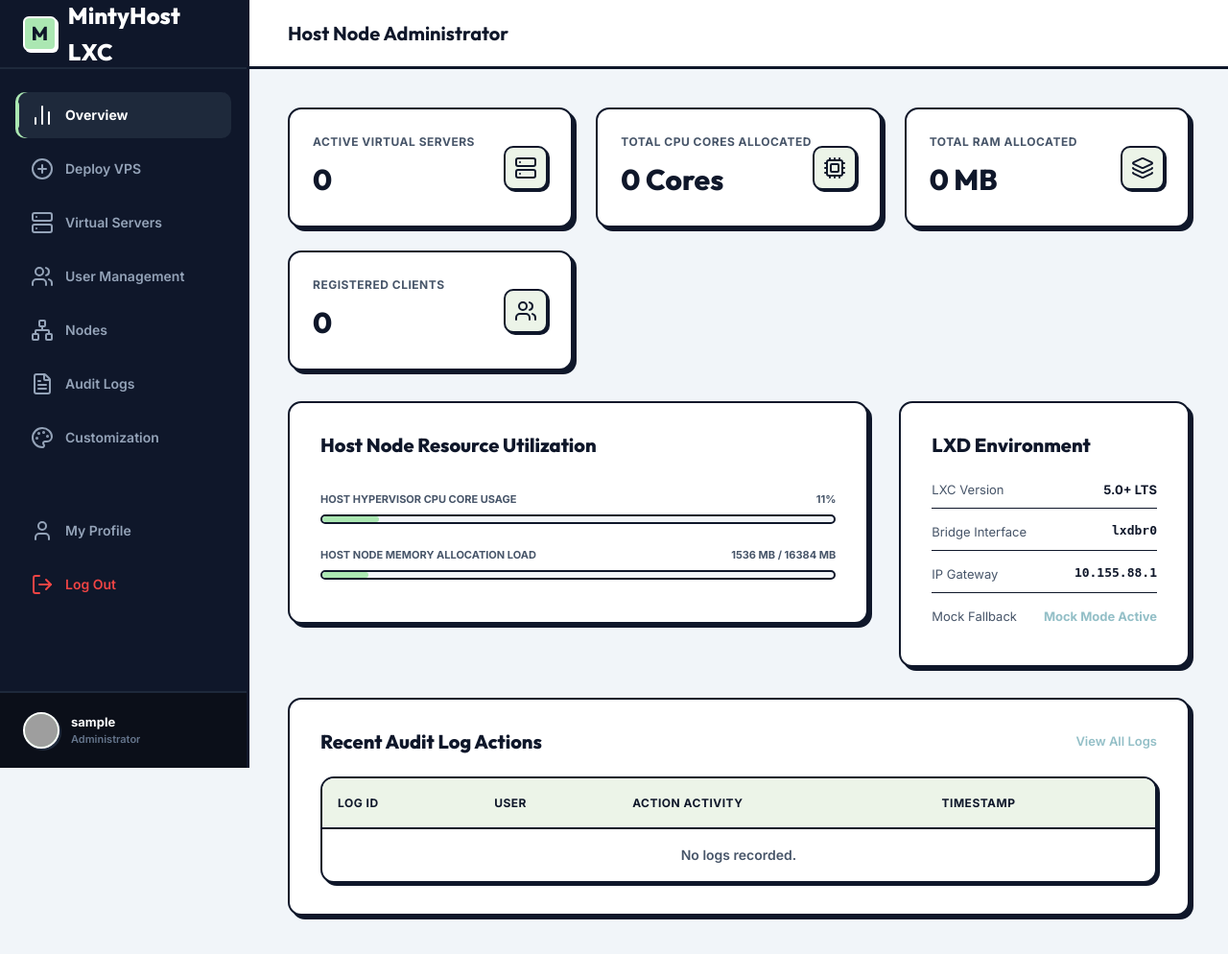
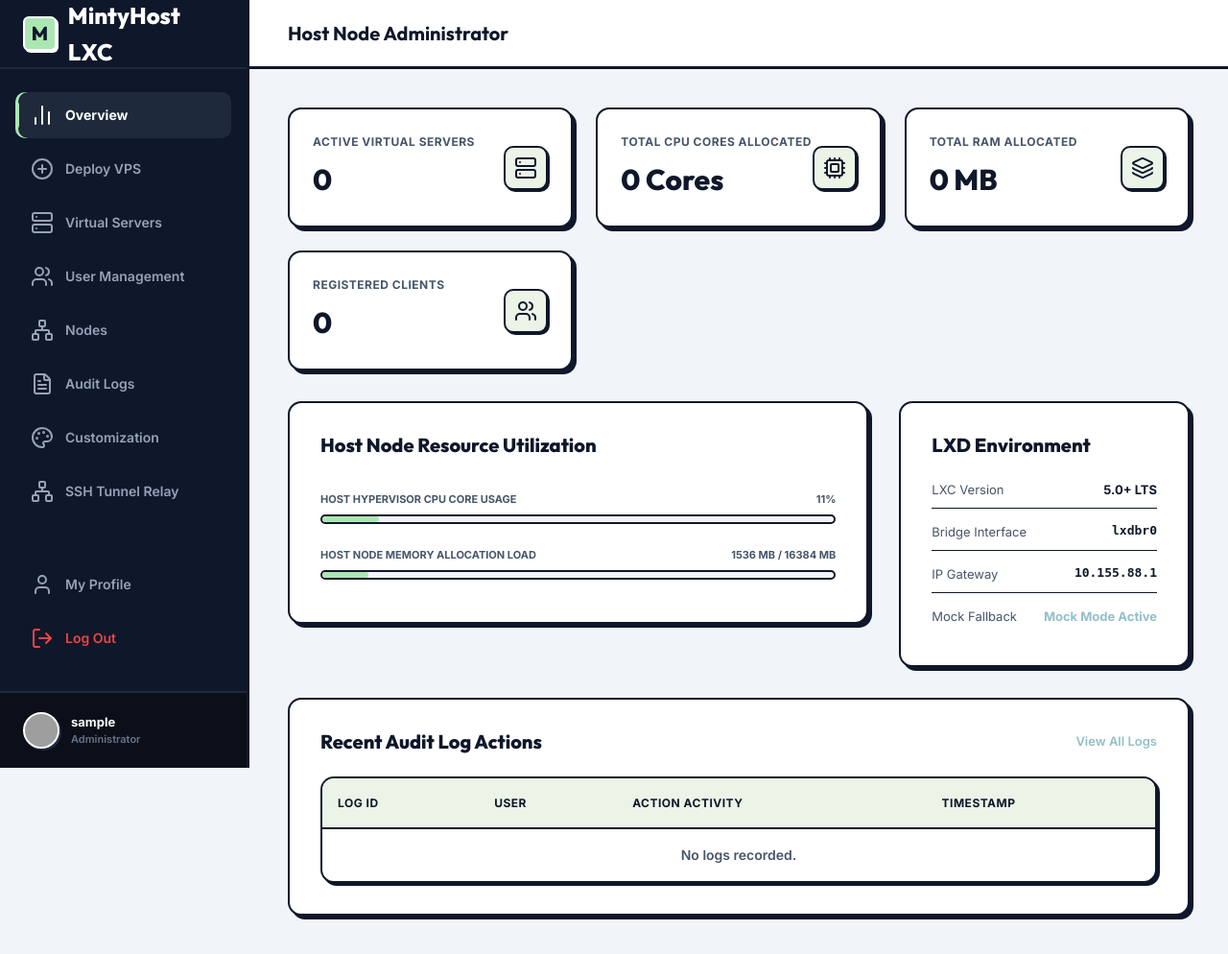
Before and after one commit to xAyan55/pilot, a Flask app: page /admin in a window 1280 px wide. Shown: the whole page at 96% size. Run offline with Flask 3, Linux system fonts and the light colour scheme; the visitor is signed in with stand-in values (Sample User, id 1); data comes from the database, SQL or seed files in the repository; data that the repository does not hold is empty; grey boxes are pictures that could not be loaded.

Commit message:
feat: integrate customizable SSH reverse tunnel relay

```diff
--- a/app.py
+++ b/app.py
@@ -30,6 +30,45 @@ def get_node_by_id(node_id):
     conn.close()
     return node
 
+def allocate_relay_port(vps_id, ports_setting):
+    if not ports_setting:
+        return 40000 + vps_id
+
+    # Parse list of ports
+    try:
+        ports = [int(p.strip()) for p in ports_setting.split(',') if p.strip().isdigit()]
+    except Exception:
+        return 40000 + vps_id
+
+    if not ports:
+        return 40000 + vps_id
+
+    # Find currently used ports
+    conn = get_db_connection()
+    cursor = conn.cursor()
+    cursor.execute("SELECT tunnel_port FROM vps WHERE tunnel_port IS NOT NULL AND id != ?", (vps_id,))
+    used_ports = {row['tunnel_port'] for row in cursor.fetchall()}
+
+    # Find first free port
+    allocated_port = None
+    for p in ports:
+        if p not in used_ports:
+            allocated_port = p
+            break
+
+    if allocated_port is not None:
+        # Save to this VPS
+        cursor.execute("UPDATE vps SET tunnel_port = ? WHERE id = ?", (allocated_port, vps_id))
+        conn.commit()
+    else:
+        # Fallback if all ports are exhausted
+        allocated_port = 40000 + vps_id
+        cursor.execute("UPDATE vps SET tunnel_port = ? WHERE id = ?", (allocated_port, vps_id))
+        conn.commit()
+
+    conn.close()
+    return allocated_port
+
 def make_node_request(node, endpoint, method='POST', data=None):
     import urllib.request
     import urllib.parse
@@ -279,7 +318,19 @@ def client_list_vps():
     cursor.execute("SELECT * FROM vps WHERE user_id = ? ORDER BY id DESC", (session['user_id'],))
     rows = cursor.fetchall()
     vps_list = [dict(row) for row in rows]
+    # Fetch settings
+    cursor.execute("SELECT key, value FROM settings")
+    settings = {row['key']: row['value'] for row in cursor.fetchall()}
     conn.close()
+
+    for v in vps_list:
+        if settings.get('ssh_relay_enabled') == '1':
+            v['tunnel_host'] = settings.get('ssh_relay_host', 'bore.pub')
+            if v.get('tunnel_port') is None:
+                v['tunnel_port'] = allocate_relay_port(v['id'], settings.get('ssh_relay_ports', ''))
+        else:
+            v['tunnel_host'] = 'bore.pub'
+            v['tunnel_port'] = 40000 + v['id']
 
     return jsonify(vps_list)
 
@@ -292,10 +343,23 @@ def client_vps_stats(vps_id):
     cursor = conn.cursor()
     cursor.execute("SELECT * FROM vps WHERE id = ? AND user_id = ?", (vps_id, session['user_id']))
     vps_row = cursor.fetchone()
+    # Fetch settings
+    cursor.execute("SELECT key, value FROM settings")
+    settings = {row['key']: row['value'] for row in cursor.fetchall()}
     conn.close()
 
     if not vps_row:
         return jsonify({"message": "VPS not found or permission denied."}), 404
+
+    # Determine dynamic tunnel_port and tunnel_host
+    if settings.get('ssh_relay_enabled') == '1':
+        tunnel_host = settings.get('ssh_relay_host', 'bore.pub')
+        tunnel_port = vps_row['tunnel_port']
+        if tunnel_port is None:
+            tunnel_port = allocate_relay_port(vps_id, settings.get('ssh_relay_ports', ''))
+    else:
+        tunnel_host = 'bore.pub'
+        tunnel_port = 40000 + vps_id
 
     if vps_row['node_id'] != 1:
         node = get_node_by_id(vps_row['node_id'])
@@ -360,6 +424,8 @@ def client_vps_stats(vps_id):
     })
 
     stats['history'] = list(METRICS_HISTORY[container_name])
+    stats['tunnel_host'] = tunnel_host
+    stats['tunnel_port'] = tunnel_port
 
     return jsonify(stats)
 
@@ -382,6 +448,18 @@ def client_vps_action(vps_id):
     if not vps_row:
         conn.close()
         return jsonify({"message": "VPS not found or permission denied."}), 404
+
+    # Fetch settings
+    cursor.execute("SELECT key, value FROM settings")
+    settings = {row['key']: row['value'] for row in cursor.fetchall()}
+
+    # Determine dynamic tunnel_port
+    tunnel_port = vps_row['tunnel_port']
+    if settings.get('ssh_relay_enabled') == '1':
+        if tunnel_port is None:
+            tunnel_port = allocate_relay_port(vps_id, settings.get('ssh_relay_ports', ''))
+    else:
+        tunnel_port = 40000 + vps_id
 
     try:
         if vps_row['node_id'] != 1:
@@ -392,7 +470,13 @@ def client_vps_action(vps_id):
             res, code = make_node_request(node, "/api/vps/action", data={
                 "name": vps_row['container_name'],
                 "action": action,
-                "vps_id": vps_id
+                "vps_id": vps_id,
+                "ssh_relay_enabled": settings.get('ssh_relay_enabled'),
+                "ssh_relay_host": settings.get('ssh_relay_host'),
+                "ssh_relay_port": settings.get('ssh_relay_port'),
+                "ssh_relay_user": settings.get('ssh_relay_user'),
+                "ssh_relay_password": settings.get('ssh_relay_password'),
+                "tunnel_port": tunnel_port
             })
             if code != 200:
                 conn.close()
@@ -400,7 +484,21 @@ def client_vps_action(vps_id):
         else:
             LXCManager.execute_action(vps_row['container_name'], action)
             if action in ['start', 'restart']:
-                threading.Thread(target=LXCManager.ensure_dynamic_bore_setup, args=(vps_row['container_name'], vps_id)).start()
+                if settings.get('ssh_relay_enabled') == '1':
+                    threading.Thread(
+                        target=LXCManager.ensure_ssh_relay_setup,
+                        args=(
+                            vps_row['container_name'],
+                            vps_id,
+                            settings.get('ssh_relay_host'),
+                            settings.get('ssh_relay_port'),
+                            settings.get('ssh_relay_user'),
+                            settings.get('ssh_relay_password'),
+                            tunnel_port
+                        )
+                    ).start()
+                else:
+                    threading.Thread(target=LXCManager.ensure_dynamic_bore_setup, args=(vps_row['container_name'], vps_id)).start()
 
         new_status = 'running' if action in ['start', 'restart', 'resume'] else ('stopped' if action == 'stop' else 'suspended')
         cursor.execute("UPDATE vps SET status = ? WHERE id = ?", (new_status, vps_id))
@@ -532,15 +630,18 @@ def client_vps_reinstall(vps_id):
         conn.close()
         return jsonify({"message": "VPS not found or permission denied."}), 404
 
-    # Fetch site name for MOTD configuration
-    site_name_val = "MintyHost LXC"
-    try:
-        cursor.execute("SELECT value FROM settings WHERE key = 'site_name'")
-        row = cursor.fetchone()
-        if row:
-            site_name_val = row['value']
-    except Exception:
-        pass
+    # Fetch settings for MOTD and relay configurations
+    cursor.execute("SELECT key, value FROM settings")
+    settings = {row['key']: row['value'] for row in cursor.fetchall()}
+    site_name_val = settings.get('site_name', 'MintyHost LXC')
+
+    # Determine dynamic tunnel_port
+    tunnel_port = vps['tunnel_port']
+    if settings.get('ssh_relay_enabled') == '1':
+        if tunnel_port is None:
+            tunnel_port = allocate_relay_port(vps_id, settings.get('ssh_relay_ports', ''))
+    else:
+        tunnel_port = 40000 + vps_id
 
     try:
         if vps['node_id'] != 1:
@@ -573,7 +674,13 @@ def client_vps_reinstall(vps_id):
                 "name": vps['container_name'],
                 "vps_id": vps_id,
                 "password": root_password,
-                "site_name": site_name_val
+                "site_name": site_name_val,
+                "ssh_relay_enabled": settings.get('ssh_relay_enabled'),
+                "ssh_relay_host": settings.get('ssh_relay_host'),
+                "ssh_relay_port": settings.get('ssh_relay_port'),
+                "ssh_relay_user": settings.get('ssh_relay_user'),
+                "ssh_relay_password": settings.get('ssh_relay_password'),
+                "tunnel_port": tunnel_port
             })
             if code != 200:
                 conn.close()
@@ -589,21 +696,27 @@ def client_vps_reinstall(vps_id):
                 root_password=root_password
             )
 
-            # Run post-deployment environment setup (packages and Bore tunnel) in background
-            def run_reinstall_setup(name, target_id, root_pw, s_name):
+            # Run post-deployment environment setup (packages and Bore/SSH tunnel) in background
+            def run_reinstall_setup(name, target_id, root_pw, s_name, relay_settings, t_port):
                 try:
                     LXCManager.post_deploy_setup(
                         name=name,
                         vps_id=target_id,
                         root_password=root_pw,
-                        site_name=s_name
+                        site_name=s_name,
+                        ssh_relay_enabled=relay_settings.get('ssh_relay_enabled'),
+                        ssh_relay_host=relay_settings.get('ssh_relay_host'),
+                        ssh_relay_port=relay_settings.get('ssh_relay_port'),
+                        ssh_relay_user=relay_settings.get('ssh_relay_user'),
+                        ssh_relay_password=relay_settings.get('ssh_relay_password'),
+                        tunnel_port=t_port
                     )
                 except Exception as ex:
                     print(f"[ERROR] Background reinstall post_deploy_setup failed: {ex}")
 
             threading.Thread(
                 target=run_reinstall_setup,
-                args=(vps['container_name'], vps_id, root_password, site_name_val)
+                args=(vps['container_name'], vps_id, root_password, site_name_val, settings, tunnel_port)
             ).start()
 
         cursor.execute(
@@ -1034,17 +1147,19 @@ def admin_vps_deploy_stream():
             vps_id = cursor.lastrowid
             conn.commit()
 
-            # Execute post-deployment environment setup (packages and Bore tunnel)
-            yield "data: [INFO] Initiating background installation of standard packages and Bore tunnel...\n\n"
-
-            site_name_val = "MintyHost LXC"
-            try:
-                cursor.execute("SELECT value FROM settings WHERE key = 'site_name'")
-                row = cursor.fetchone()
-                if row:
-                    site_name_val = row['value']
-            except Exception:
-                pass
+            # Fetch all settings
+            cursor.execute("SELECT key, value FROM settings")
+            settings = {row['key']: row['value'] for row in cursor.fetchall()}
+            site_name_val = settings.get('site_name', 'MintyHost LXC')
+
+            # Determine dynamic tunnel_port
+            if settings.get('ssh_relay_enabled') == '1':
+                tunnel_port = allocate_relay_port(vps_id, settings.get('ssh_relay_ports', ''))
+            else:
+                tunnel_port = 40000 + vps_id
+
+            # Execute post-deployment environment setup (packages and Bore/SSH tunnel)
+            yield "data: [INFO] Initiating background installation of standard packages and tunnel client...\n\n"
 
             if node_id != 1:
                 # Trigger post-deploy on remote node
@@ -1052,25 +1167,37 @@ def admin_vps_deploy_stream():
                     "name": container_name,
                     "vps_id": vps_id,
                     "password": root_pw,
-                    "site_name": site_name_val
+                    "site_name": site_name_val,
+                    "ssh_relay_enabled": settings.get('ssh_relay_enabled'),
+                    "ssh_relay_host": settings.get('ssh_relay_host'),
+                    "ssh_relay_port": settings.get('ssh_relay_port'),
+                    "ssh_relay_user": settings.get('ssh_relay_user'),
+                    "ssh_relay_password": settings.get('ssh_relay_password'),
+                    "tunnel_port": tunnel_port
                 })
                 if code != 200:
                     yield f"data: [WARNING] Remote post-deploy trigger failed: {res.get('message', '')}\n\n"
             else:
-                def run_deploy_setup(name, target_id, root_pw, s_name):
+                def run_deploy_setup(name, target_id, root_pw, s_name, relay_settings, t_port):
                     try:
                         LXCManager.post_deploy_setup(
                             name=name,
                             vps_id=target_id,
                             root_password=root_pw,
-                            site_name=s_name
+                            site_name=s_name,
+                            ssh_relay_enabled=relay_settings.get('ssh_relay_enabled'),
+                            ssh_relay_host=relay_settings.get('ssh_relay_host'),
+                            ssh_relay_port=relay_settings.get('ssh_relay_port'),
+                            ssh_relay_user=relay_settings.get('ssh_relay_user'),
+                            ssh_relay_password=relay_settings.get('ssh_relay_password'),
+                            tunnel_port=t_port
                         )
                     except Exception as ex:
                         print(f"[ERROR] Background deploy post_deploy_setup failed: {ex}")
 
                 threading.Thread(
                     target=run_deploy_setup,
-                    args=(container_name, vps_id, root_pw, site_name_val)
+                    args=(container_name, vps_id, root_pw, site_name_val, settings, tunnel_port)
                 ).start()
 
             yield "data: [INFO] Background setup task successfully queued.\n\n"
@@ -1254,6 +1381,43 @@ def admin_settings_branding():
         return jsonify({"status": "success", "message": "Branding settings saved successfully."})
     except Exception as e:
         return jsonify({"message": f"Failed to save settings: {str(e)}"}), 500
+    finally:
+        conn.close()
+
+@app.route('/api/admin/settings/relay', methods=['POST'])
+def admin_settings_relay():
+    if not is_admin():
+        return jsonify({"message": "Forbidden"}), 403
+
+    data = request.get_json() or {}
+    enabled = data.get('enabled', '0')
+    host = data.get('host', '').strip()
+    port = data.get('port', '22').strip()
+    user = data.get('user', '').strip()
+    password = data.get('password', '').strip()
+    ports = data.get('ports', '').strip()
+
+    conn = get_db_connection()
+    cursor = conn.cursor()
+    try:
+        updates = {
+            'ssh_relay_enabled': enabled,
+            'ssh_relay_host': host,
+            'ssh_relay_port': port,
+            'ssh_relay_user': user,
+            'ssh_relay_password': password,
+            'ssh_relay_ports': ports
+        }
+        for key, val in updates.items():
+            cursor.execute(
+                "INSERT INTO settings (key, value) VALUES (?, ?) ON CONFLICT(key) DO UPDATE SET value = ?",
+                (key, val, val)
+            )
+        conn.commit()
+        log_audit(session['user_id'], "Updated custom SSH Tunnel Relay configuration.")
+        return jsonify({"status": "success", "message": "SSH Tunnel Relay settings saved successfully."})
+    except Exception as e:
+        return jsonify({"message": f"Failed to save relay settings: {str(e)}"}), 500
     finally:
         conn.close()
 
--- a/static/js/admin.js
+++ b/static/js/admin.js
@@ -616,6 +616,38 @@ async function savePagesContent(event) {
   }
 }
 window.savePagesContent = savePagesContent;
+
+// Save SSH Tunnel Relay settings
+async function saveRelaySettings(event) {
+  event.preventDefault();
+  const enabled = document.getElementById('relayEnabled').checked ? '1' : '0';
+  const host = document.getElementById('relayHost').value.trim();
+  const port = document.getElementById('relayPort').value.trim();
+  const user = document.getElementById('relayUser').value.trim();
+  const password = document.getElementById('relayPassword').value.trim();
+  const ports = document.getElementById('relayPorts').value.trim();
+
+  try {
+    const response = await fetch('/api/admin/settings/relay', {
+      method: 'POST',
+      headers: { 'Content-Type': 'application/json' },
+      body: JSON.stringify({
+        enabled,
+        host,
+        port,
+        user,
+        password,
+        ports
+      })
+    });
+    const result = await window.handleFetchResponse(response);
+    showToast(result.message || "Relay settings saved successfully.", "success");
+    setTimeout(() => location.reload(), 1000);
+  } catch (err) {
+    showToast(`Failed to save relay settings: ${err.message}`, "error");
+  }
+}
+window.saveRelaySettings = saveRelaySettings;
 
 // --- VPS PLANS CRUD ---
 window.loadedPlans = [];
--- a/templates/admin.html
+++ b/templates/admin.html
@@ -87,6 +87,9 @@
         </li>
         <li class="db-menu-item">
           <a href="#" data-target="panel-customization"><i data-lucide="palette"></i> Customization</a>
+        </li>
+        <li class="db-menu-item">
+          <a href="#" data-target="panel-relay"><i data-lucide="network"></i> SSH Tunnel Relay</a>
         </li>
         <li class="db-menu-item" id="menu-profile" style="margin-top: 20px; border-top: 1px solid var(--color-border); padding-top: 20px;">
           <a href="#" data-target="panel-profile"><i data-lucide="user"></i> My Profile</a>
@@ -650,6 +653,57 @@
           </div>
         </div>
 
+        <!-- Panel: SSH Tunnel Relay -->
+        <div class="db-tab-panel" id="panel-relay">
+          <div class="db-block" style="max-width: 600px; margin: 0 auto;">
+            <div class="db-block-header">
+              <h3>SSH Reverse Tunnel Relay (e.g. Serv00 or custom VPS)</h3>
+            </div>
+            <p style="font-size: 13px; color: var(--color-text-muted); margin-bottom: 20px; line-height: 1.5;">
+              Configure an external SSH relay host (like a free Serv00.com account or your own VPS) to provide your clients with static, reliable SSH connection endpoints. If disabled, containers will default to using the public (but unstable) <code>bore.pub</code> tunnel.
+            </p>
+            <form id="relayForm" onsubmit="saveRelaySettings(event)" style="margin-top: 16px;">
+              <div class="form-group" style="margin-bottom: 20px;">
+                <label class="checkbox-label" style="display: inline-flex; align-items: center; gap: 8px; font-weight: 600; cursor: pointer;">
+                  <input type="checkbox" id="relayEnabled" value="1" {% if settings.get('ssh_relay_enabled') == '1' %}checked{% endif %}>
+                  <span>Enable Custom SSH Tunnel Relay</span>
+                </label>
+              </div>
+
+              <div class="form-group">
+                <label for="relayHost">Relay Hostname / IP (e.g., s15.serv00.com or your VPS IP)</label>
+                <input type="text" id="relayHost" class="form-input" placeholder="s15.serv00.com" value="{{ settings.get('ssh_relay_host', '') }}">
+              </div>
+
+              <div class="form-group">
+                <label for="relayPort">Relay SSH Port</label>
+                <input type="number" id="relayPort" class="form-input" value="{{ settings.get('ssh_relay_port', '22') }}" min="1" max="65535">
+              </div>
+
+              <div class="form-group">
+                <label for="relayUser">Relay SSH Username</label>
+                <input type="text" id="relayUser" class="form-input" placeholder="myusername" value="{{ settings.get('ssh_relay_user', '') }}">
+              </div>
+
+              <div class="form-group">
+                <label for="relayPassword">Relay SSH Password</label>
+                <input type="password" id="relayPassword" class="form-input" placeholder="••••••••" value="{{ settings.get('ssh_relay_password', '') }}">
+                <small style="font-size: 11px; color: var(--color-text-muted);">Credentials will be securely used inside containers to initialize reverse port forwarding.</small>
+              </div>
+
+              <div class="form-group">
+                <label for="relayPorts">Reserved Relay Ports (comma-separated list)</label>
+                <input type="text" id="relayPorts" class="form-input" placeholder="e.g. 31822,31823,31824" value="{{ settings.get('ssh_relay_ports', '') }}">
+                <small style="font-size: 11px; color: var(--color-text-muted);">Enter the static TCP ports you've reserved on Serv00/VPS (one port per active container).</small>
+              </div>
+
+              <button type="submit" class="btn btn-primary" style="width: 100%; margin-top: 16px;">
+                <i data-lucide="save"></i> Save Relay Settings
+              </button>
+            </form>
+          </div>
+        </div>
+
       </div>
     </div>
   </div>
--- a/templates/client.html
+++ b/templates/client.html
@@ -199,7 +199,7 @@
               </div>
               <div class="db-stat-card">
                 <div class="db-stat-info" style="flex: 1; min-width: 0;">
-                  <label>Bore SSH Tunnel</label>
+                  <label>SSH Tunnel Relay</label>
                   <div style="display: flex; align-items: center; gap: 8px;">
                     <div class="db-stat-value" id="tunnel-val" style="font-size: 13px; font-family: monospace; white-space: nowrap; overflow: hidden; text-overflow: ellipsis; max-width: 170px;">Pending...</div>
                     <button class="btn btn-outline btn-small" id="btn-copy-tunnel-overview" onclick="copyOverviewTunnel()" style="padding: 2px 6px;" title="Copy SSH Command"><i data-lucide="copy" style="width: 12px; height: 12px;"></i></button>
```
Also changed, not shown: daemon.py (+22 -2 lines), database.py (+13 -1 lines), lxc_manager.py (+84 -8 lines), seed.py (+7 -1 lines), static/js/dashboard.js (+12 -18 lines).
